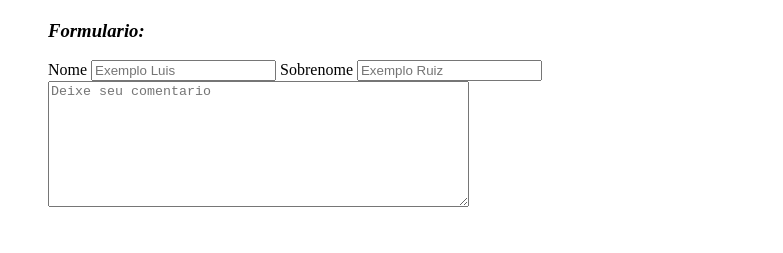
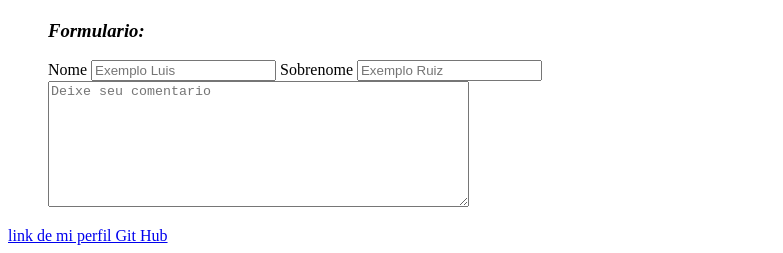
Before and after one commit to LuisRuiz54/LuisRuiz54.github.io, a plain HTML site: page Site TKD exercicio 04.html in a window 1280 px wide. Shown: the part 1896-2149 px from the top of the page, without its empty margins (0-783 px from the left). Before the commit the page ends 2123 px from the top, so only its background shows below. Drawn offline with Linux system fonts and the light colour scheme.

Commit message:
Update Site TKD exercicio 04.html

```diff
--- a/Site TKD exercicio 04.html
+++ b/Site TKD exercicio 04.html
@@ -93,4 +93,6 @@ aria-invalid="false" placeholder="Deixe seu comentario"></textarea>
 </ol>
 
 </body>
+
+<a href="https://luisruiz54.github.io/">link de mi perfil Git Hub</a>
 </html>
```
